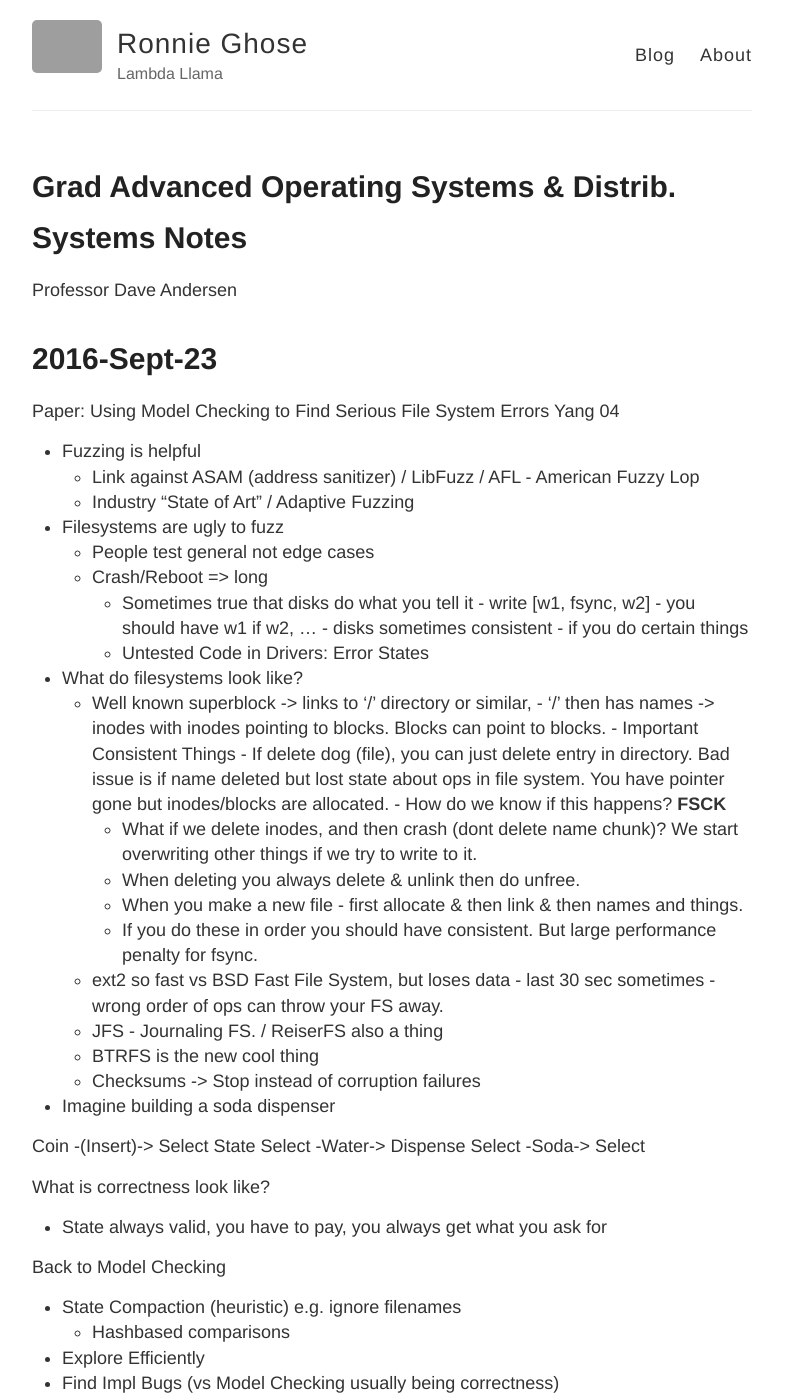
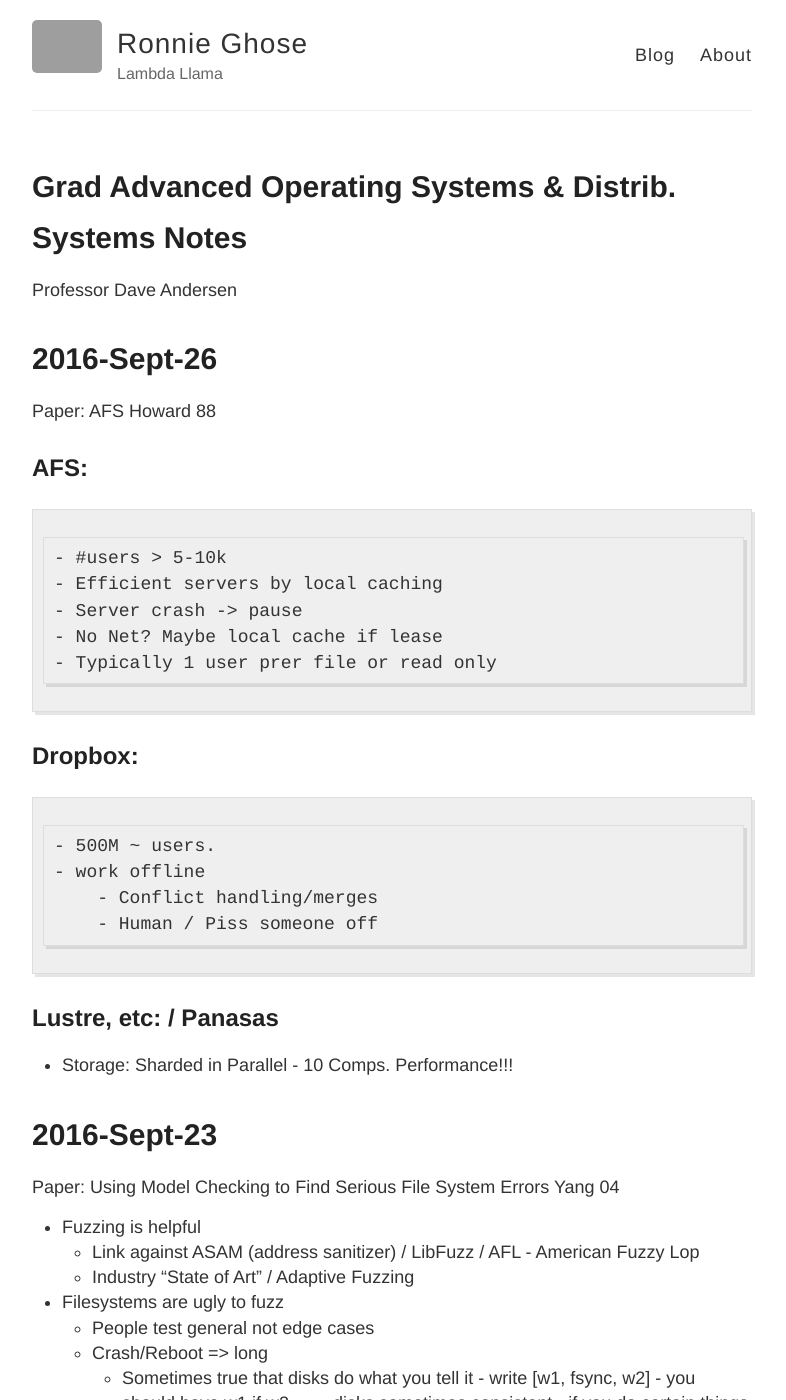
Before and after one commit to RONNCC/ronncc.github, a Jekyll site: the page built from _posts/2016-9-9-Advanced-Operating-Systems-Notes.md, in a window 1280 px wide and 1400 px high. Shown: the whole window, without its empty margins (248-1034 px from the left). Built offline with Jekyll 4.4.1, drawn with Linux system fonts in a browser that asks for light colours; comment, search, counter and statistics services are not loaded; grey boxes are pictures that could not be loaded.

Commit message:
Updated 2016-9-9-Advanced-Operating-Systems-Notes.md

```diff
--- a/_posts/2016-9-9-Advanced-Operating-Systems-Notes.md
+++ b/_posts/2016-9-9-Advanced-Operating-Systems-Notes.md
@@ -11,6 +11,27 @@ published: true
 title: Grad Advanced Operating Systems & Distrib. Systems Notes
 ---
 Professor Dave Andersen
+
+# 2016-Sept-26
+
+Paper: AFS Howard 88
+
+## AFS:
+	- #users > 5-10k
+    - Efficient servers by local caching
+    - Server crash -> pause
+    - No Net? Maybe local cache if lease
+    - Typically 1 user prer file or read only
+
+## Dropbox:
+	- 500M ~ users.
+    - work offline
+        - Conflict handling/merges
+        - Human / Piss someone off
+
+## Lustre, etc: / Panasas
+- Storage: Sharded in Parallel - 10 Comps. Performance!!!
+
 
 # 2016-Sept-23
 
```
